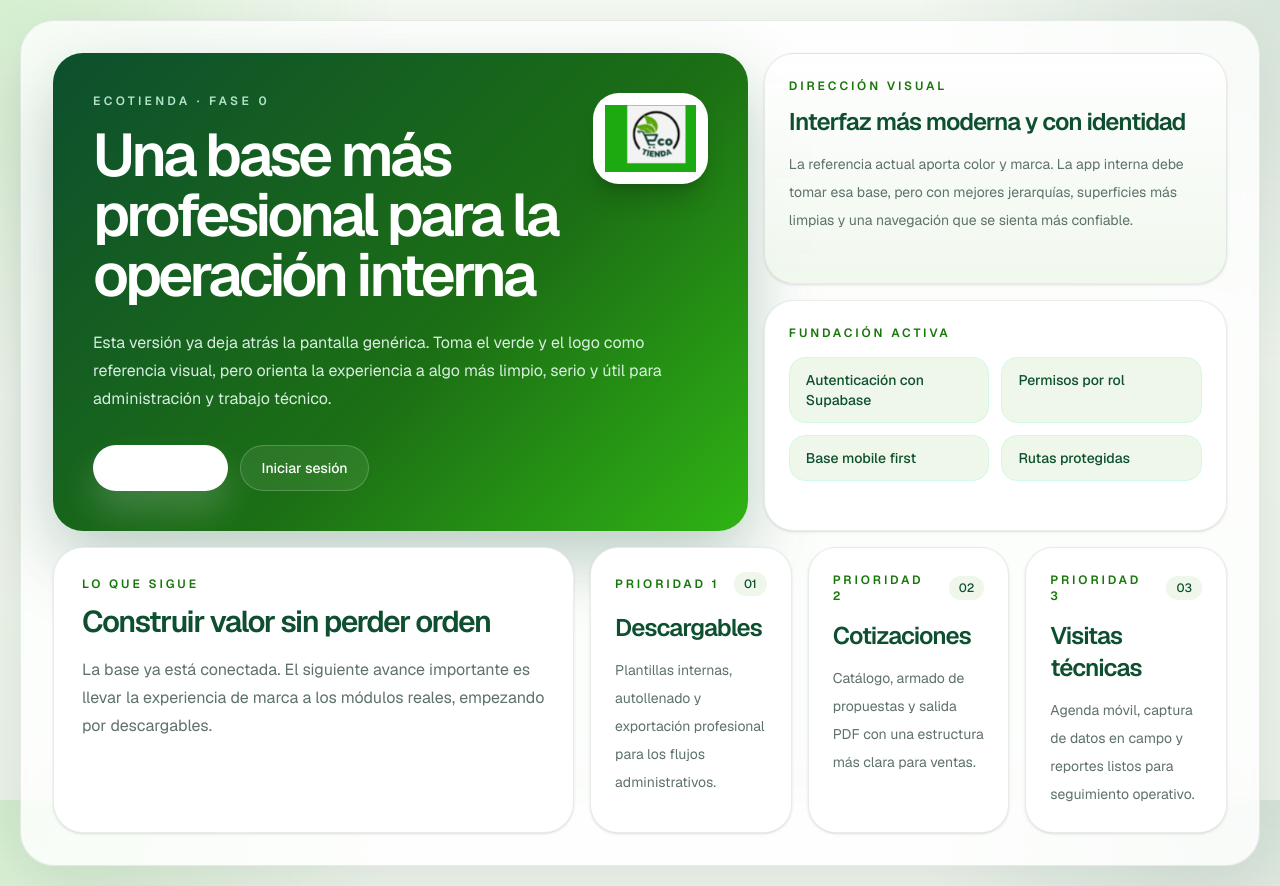
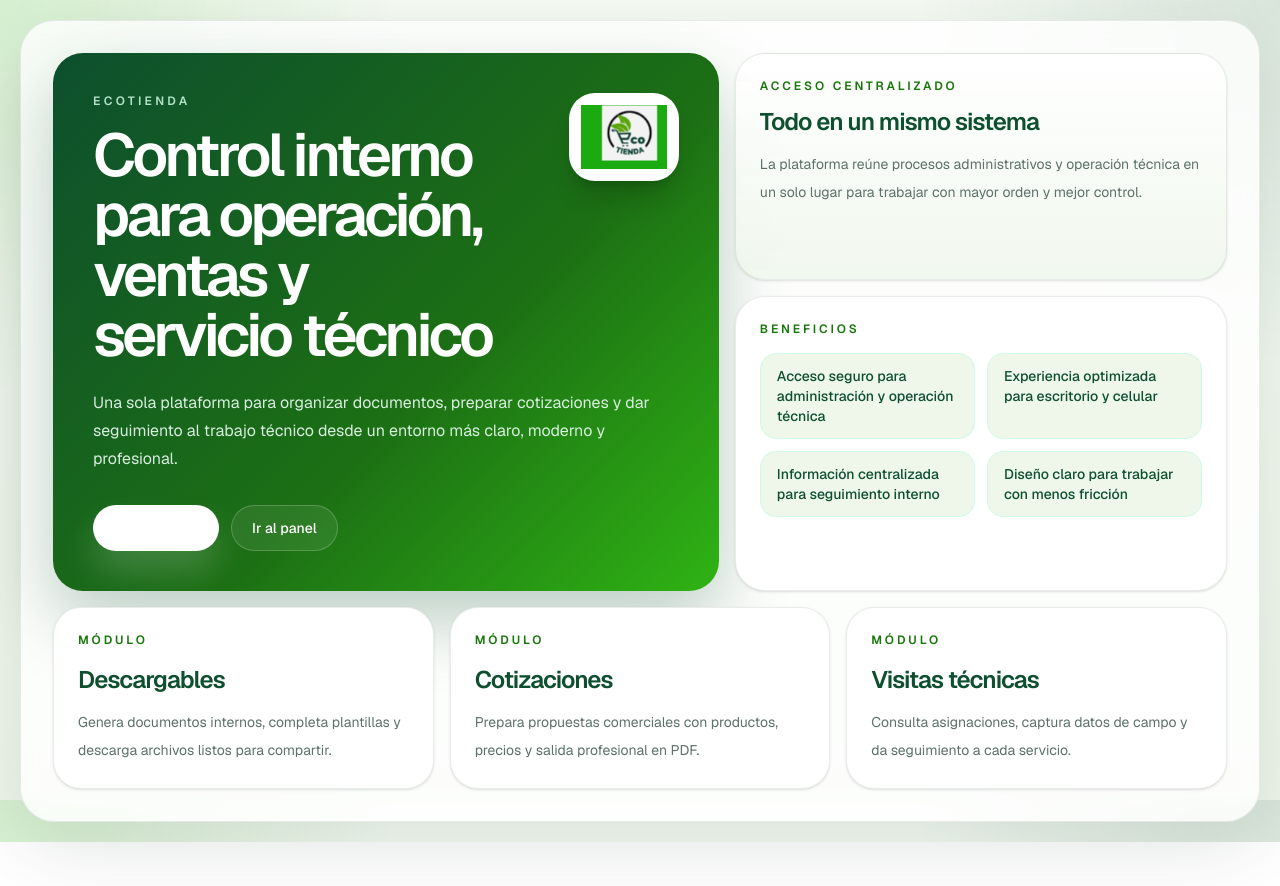
Before and after one commit to SebastianV75/EcoTienda, a Next.js app: page / in a window 1280 px wide. After the commit the page ends 842 px from the top, so only its background shows below. Built offline with nearby package versions, Linux system fonts and the light colour scheme.

Commit message:
feat(auth,ui): harden sign-in flow and branded shell

```diff
--- a/src/app/admin/page.tsx
+++ b/src/app/admin/page.tsx
@@ -1,23 +1,51 @@
+import Link from "next/link";
+
 import { AppShell } from "@/components/app-shell";
 import { SetupNotice } from "@/components/setup-notice";
 import { getCurrentUser, requireRole } from "@/features/auth/session";
 import { hasSupabaseEnv } from "@/lib/env";
 
-const adminHighlights = [
+const quickActions = [
 	{
-		title: "Permisos listos",
+		title: "Clientes",
 		description:
-			"La autenticación y la separación por roles ya están preparadas para los módulos reales.",
+			"Registro base para datos de contacto, RPU y ubicación reutilizable en plantillas.",
+		href: "/admin/clients",
+		cta: "Abrir clientes",
 	},
 	{
-		title: "Prioridad clara",
+		title: "Descargables",
 		description:
-			"Descargables sigue siendo el primer módulo a liberar después de la Fase 0.",
+			"Plantillas y documentos internos listos para completar y descargar.",
+		href: "/admin/documents",
+		cta: "Abrir módulo",
 	},
 	{
-		title: "Ruta de crecimiento",
+		title: "Cotizaciones",
 		description:
-			"Cotizaciones y visitas técnicas ya tienen una estructura base estable dentro del sistema.",
+			"Preparación de propuestas con productos, precios y salida en PDF.",
+		href: "/admin/quotations",
+		cta: "Ver cotizaciones",
+	},
+	{
+		title: "Visitas técnicas",
+		description:
+			"Seguimiento a servicios, agenda operativa y captura de trabajo en campo.",
+		href: "/admin/visits",
+		cta: "Revisar agenda",
+	},
+];
+
+const supportCards = [
+	{
+		title: "Configuración",
+		description:
+			"Administra accesos, datos generales y parámetros del sistema.",
+	},
+	{
+		title: "Operación centralizada",
+		description:
+			"Mantén documentos, cotizaciones y seguimiento técnico dentro del mismo entorno.",
 	},
 ];
 
@@ -29,53 +57,65 @@ export default async function AdminPage() {
 	return (
 		<AppShell
 			role="admin"
-			title="Base de administración"
-			description="Una entrada más clara y profesional para operar descargables, cotizaciones, visitas y configuración."
+			title="Panel administrativo"
+			description="Accede a los módulos principales y organiza la operación interna desde un solo lugar."
 			email={user?.email}
 		>
 			<div className="space-y-4">
 				{!hasSupabaseEnv() ? <SetupNotice /> : null}
 
-				<section className="grid gap-4 xl:grid-cols-[1.2fr_0.8fr]">
+				<section className="grid gap-4 xl:grid-cols-[1.15fr_0.85fr]">
 					<div className="rounded-[28px] bg-[linear-gradient(135deg,#0d4f2e,#2fb314)] p-6 text-white shadow-[0_24px_60px_rgba(13,79,46,0.22)] sm:p-7">
 						<p className="text-xs font-semibold uppercase tracking-[0.24em] text-emerald-100/80">
-							Vista general
+							Vista principal
 						</p>
-						<h3 className="mt-3 text-3xl font-semibold tracking-[-0.05em] text-balance">
-							La operación interna ya tiene una base mucho más seria
-						</h3>
+						<h2 className="mt-3 text-3xl font-semibold tracking-[-0.05em] text-balance">
+							Gestiona la operación diaria con una vista clara y centralizada
+						</h2>
 						<p className="mt-4 max-w-2xl text-sm leading-7 text-emerald-50/90 sm:text-base">
-							Esta pantalla ya no es solo un placeholder. Ahora marca la línea
-							visual y funcional desde la que crecerán los módulos del sistema.
+							Desde aquí puedes entrar a los módulos principales del sistema y
+							mantener bajo control documentos, ventas y trabajo técnico.
 						</p>
 					</div>
 
-					<div className="rounded-[28px] border border-[var(--border-soft)] bg-white p-6 shadow-sm sm:p-7">
-						<p className="text-xs font-semibold uppercase tracking-[0.24em] text-[var(--brand-strong)]">
-							Estado
-						</p>
-						<h3 className="mt-3 text-2xl font-semibold tracking-[-0.04em] text-[var(--brand-deep)]">
-							Fase 0 activa
-						</h3>
-						<p className="mt-3 text-sm leading-7 text-[var(--muted)]">
-							La base técnica, la autenticación y la estructura visual ya están
-							conectadas para dar el siguiente paso.
-						</p>
+					<div className="grid gap-4">
+						{supportCards.map((item) => (
+							<article
+								key={item.title}
+								className="rounded-[28px] border border-[var(--border-soft)] bg-white p-6 shadow-sm sm:p-7"
+							>
+								<p className="text-xs font-semibold uppercase tracking-[0.24em] text-[var(--brand-strong)]">
+									{item.title}
+								</p>
+								<p className="mt-3 text-sm leading-7 text-[var(--muted)]">
+									{item.description}
+								</p>
+							</article>
+						))}
 					</div>
 				</section>
 
-				<section className="grid gap-4 md:grid-cols-3">
-					{adminHighlights.map((item) => (
+				<section className="grid gap-4 md:grid-cols-2 xl:grid-cols-4">
+					{quickActions.map((item) => (
 						<article
 							key={item.title}
 							className="rounded-[26px] border border-[var(--border-soft)] bg-white p-6 shadow-sm transition duration-200 ease-out hover:-translate-y-0.5 hover:shadow-[0_18px_45px_rgba(13,79,46,0.09)]"
 						>
 							<p className="text-xs font-semibold uppercase tracking-[0.24em] text-[var(--brand-strong)]">
+								Módulo
+							</p>
+							<h3 className="mt-4 text-2xl font-semibold tracking-[-0.04em] text-[var(--brand-deep)]">
 								{item.title}
-							</p>
-							<p className="mt-4 text-sm leading-7 text-[var(--muted)]">
+							</h3>
+							<p className="mt-3 text-sm leading-7 text-[var(--muted)]">
 								{item.description}
 							</p>
+							<Link
+								href={item.href}
+								className="mt-5 inline-flex rounded-full bg-[var(--surface-strong)] px-4 py-2 text-sm font-medium text-[var(--brand-deep)] transition duration-200 ease-out hover:bg-emerald-100"
+							>
+								{item.cta}
+							</Link>
 						</article>
 					))}
 				</section>
--- a/src/app/auth/sign-in/page.tsx
+++ b/src/app/auth/sign-in/page.tsx
@@ -18,75 +18,100 @@ export default async function SignInPage() {
 	}
 
 	return (
-		<main className="px-3 py-3 sm:px-5 sm:py-5">
-			<section className="mx-auto grid min-h-[calc(100vh-24px)] w-full max-w-6xl overflow-hidden rounded-[34px] border border-[var(--border-soft)] bg-[rgba(255,255,255,0.84)] shadow-[var(--shadow)] backdrop-blur-sm lg:grid-cols-[0.95fr_1.05fr]">
-				<div className="relative overflow-hidden bg-[linear-gradient(155deg,#0d4f2e,#1b6b12_55%,#2fb314)] p-6 text-white sm:p-8 lg:p-10">
-					<div className="absolute inset-0 bg-[radial-gradient(circle_at_top_right,rgba(255,255,255,0.18),transparent_28%)]" />
-					<div className="relative">
-						<div className="inline-flex rounded-[26px] bg-white p-3 shadow-xl shadow-black/15">
+		<main className="px-2 py-2 sm:px-4 sm:py-4">
+			<section className="mx-auto flex min-h-[calc(100vh-16px)] w-full max-w-md items-center justify-center rounded-[28px] border border-[var(--border-soft)] bg-[rgba(255,255,255,0.9)] p-3 shadow-[var(--shadow)] backdrop-blur-sm sm:max-w-lg sm:p-4 lg:min-h-[calc(100vh-32px)] lg:max-w-5xl lg:p-6">
+				<div className="grid w-full overflow-hidden rounded-[24px] bg-white lg:grid-cols-[0.92fr_1.08fr] lg:rounded-[32px]">
+					<div className="hidden bg-[linear-gradient(160deg,#0d4f2e_0%,#166122_45%,#2fb314_100%)] p-10 text-white lg:flex lg:flex-col lg:justify-between">
+						<div>
+							<div className="inline-flex rounded-[24px] bg-white p-3 shadow-xl shadow-black/15">
 								<Image
 									src="/ecotienda-logo-temp.png"
 									alt="Logo temporal de EcoTienda"
-								width={120}
-								height={88}
+									width={112}
+									height={84}
 									className="h-auto w-[96px] object-contain"
 									priority
 								/>
 							</div>
+							<p className="mt-8 text-xs font-semibold uppercase tracking-[0.28em] text-emerald-100/85">
+								EcoTienda
+							</p>
+							<h1 className="mt-4 max-w-sm text-4xl font-semibold tracking-[-0.06em] text-balance lg:text-[3.1rem] lg:leading-[1.02]">
+								Acceso interno simple, claro y seguro
+							</h1>
+							<p className="mt-5 max-w-md text-sm leading-7 text-emerald-50/90 sm:text-base">
+								Entra con tu cuenta para continuar con documentos, cotizaciones
+								y seguimiento técnico desde una sola plataforma.
+							</p>
+						</div>
 
-						<p className="mt-8 text-xs font-semibold uppercase tracking-[0.28em] text-emerald-100/85">
-							Acceso seguro
+						<p className="max-w-sm text-sm leading-6 text-emerald-50/80">
+							Diseñado para administración y operación técnica con una
+							experiencia más limpia y enfocada.
 						</p>
-						<h1 className="mt-4 max-w-md text-4xl font-semibold tracking-[-0.06em] text-balance sm:text-5xl">
-							Entra al centro operativo de EcoTienda
-						</h1>
-						<p className="mt-5 max-w-lg text-sm leading-7 text-emerald-50/90 sm:text-base">
-							Esta base ya conecta autenticación, permisos y navegación principal.
-							 Desde aquí cada usuario entra al área que le corresponde.
+					</div>
+
+					<div className="flex items-center p-4 sm:p-6 lg:p-10">
+						<div className="w-full rounded-[22px] border border-[var(--border-soft)] bg-white p-5 shadow-sm sm:rounded-[26px] sm:p-7 lg:border-0 lg:p-0 lg:shadow-none">
+							<div className="lg:hidden">
+								<div className="flex items-center gap-3">
+									<div className="inline-flex rounded-[18px] bg-[var(--surface-strong)] p-2.5">
+										<Image
+											src="/ecotienda-logo-temp.png"
+											alt="Logo temporal de EcoTienda"
+											width={80}
+											height={60}
+											className="h-auto w-[64px] object-contain"
+											priority
+										/>
+									</div>
+									<div>
+										<p className="text-[11px] font-semibold uppercase tracking-[0.26em] text-[var(--brand-strong)]">
+											EcoTienda
+										</p>
+										<p className="mt-1 text-sm text-[var(--muted)]">
+											Acceso interno
 										</p>
 									</div>
 								</div>
+								<h1 className="mt-5 text-2xl font-semibold tracking-[-0.05em] text-[var(--brand-deep)] sm:text-3xl">
+									Inicia sesión con tu cuenta
+								</h1>
+								<p className="mt-3 text-sm leading-6 text-[var(--muted)]">
+									Continúa con tus tareas desde una plataforma centralizada.
+								</p>
+							</div>
 
-				<div className="flex items-center p-6 sm:p-8 lg:p-10">
-					<div className="w-full rounded-[30px] border border-[var(--border-soft)] bg-white p-6 shadow-sm sm:p-8">
+							<div className="hidden lg:block">
 								<p className="text-xs font-semibold uppercase tracking-[0.24em] text-[var(--brand-strong)]">
-							Iniciar sesión
+									Acceso de usuarios
 								</p>
 								<h2 className="mt-3 text-3xl font-semibold tracking-[-0.05em] text-[var(--brand-deep)]">
-							Accede con tu cuenta asignada
+									Inicia sesión con tu cuenta asignada
 								</h2>
 								<p className="mt-3 text-sm leading-7 text-[var(--muted)]">
-							Los administradores entran al panel principal y los técnicos al área
-							móvil de trabajo.
-						</p>
-
-						<div className="mt-6 rounded-[24px] border border-emerald-100 bg-[var(--surface-strong)] p-4 text-sm text-[var(--brand-deep)]">
-							<p>
-								Estado del entorno:{" "}
-								<span className="font-medium">
-									{isConfigured ? "configurado" : "faltan claves"}
-								</span>
-							</p>
-							<p className="mt-2 text-[13px] leading-6 text-[var(--muted)]">
-								Claves requeridas: <code>NEXT_PUBLIC_SUPABASE_URL</code> y <code>NEXT_PUBLIC_SUPABASE_PUBLISHABLE_KEY</code>
+									Usa tus credenciales para entrar al área administrativa o al
+									espacio móvil de trabajo según tu perfil.
 								</p>
 							</div>
 
 							{isConfigured ? (
 								<SignInForm />
 							) : (
-							<p className="mt-6 rounded-[24px] border border-amber-200 bg-amber-50 px-4 py-3 text-sm text-amber-900">
-								Todavía faltan las claves de Supabase en este entorno.
-							</p>
+								<div className="mt-6 rounded-[18px] border border-amber-200 bg-amber-50 px-4 py-4 text-sm leading-6 text-amber-900 sm:mt-8 sm:rounded-[20px]">
+									El acceso no está disponible temporalmente. Completa la
+									configuración del entorno para habilitar el inicio de sesión.
+								</div>
 							)}
 
-						<div className="mt-6 flex flex-wrap gap-3">
+							<div className="mt-6 flex flex-col gap-3 text-sm text-[var(--muted)] sm:flex-row sm:flex-wrap sm:items-center">
 								<Link
 									href="/"
-								className="rounded-full border border-[var(--border-soft)] bg-white px-4 py-2.5 text-sm font-medium text-[var(--brand-deep)] transition duration-200 ease-out hover:border-emerald-200"
+									className="font-medium text-[var(--brand-deep)] transition duration-200 ease-out hover:text-[var(--brand-strong)]"
 								>
 									Volver al inicio
 								</Link>
+							</div>
 						</div>
 					</div>
 				</div>
--- a/src/app/page.tsx
+++ b/src/app/page.tsx
@@ -4,44 +4,41 @@ import Link from "next/link";
 const modules = [
 	{
 		title: "Descargables",
-		priority: "Prioridad 1",
 		description:
-			"Plantillas internas, autollenado y exportación profesional para los flujos administrativos.",
+			"Genera documentos internos, completa plantillas y descarga archivos listos para compartir.",
 	},
 	{
 		title: "Cotizaciones",
-		priority: "Prioridad 2",
 		description:
-			"Catálogo, armado de propuestas y salida PDF con una estructura más clara para ventas.",
+			"Prepara propuestas comerciales con productos, precios y salida profesional en PDF.",
 	},
 	{
 		title: "Visitas técnicas",
-		priority: "Prioridad 3",
 		description:
-			"Agenda móvil, captura de datos en campo y reportes listos para seguimiento operativo.",
+			"Consulta asignaciones, captura datos de campo y da seguimiento a cada servicio.",
 	},
 ];
 
-const highlights = [
-	"Autenticación con Supabase",
-	"Permisos por rol",
-	"Base mobile first",
-	"Rutas protegidas",
+const benefits = [
+	"Acceso seguro para administración y operación técnica",
+	"Experiencia optimizada para escritorio y celular",
+	"Información centralizada para seguimiento interno",
+	"Diseño claro para trabajar con menos fricción",
 ];
 
 export default function HomePage() {
 	return (
 		<main className="px-3 py-3 sm:px-5 sm:py-5">
 			<section className="mx-auto flex min-h-[calc(100vh-24px)] w-full max-w-7xl flex-col gap-4 rounded-[34px] border border-[var(--border-soft)] bg-[rgba(255,255,255,0.8)] p-4 shadow-[var(--shadow)] backdrop-blur-sm sm:p-6 lg:p-8">
-				<div className="grid gap-4 lg:grid-cols-[1.2fr_0.8fr]">
+				<div className="grid gap-4 lg:grid-cols-[1.15fr_0.85fr]">
 					<div className="overflow-hidden rounded-[30px] bg-[linear-gradient(135deg,#0d4f2e,#1c6f14_58%,#2fb314)] p-6 text-white shadow-[0_28px_70px_rgba(13,79,46,0.28)] sm:p-8 lg:p-10">
 						<div className="flex items-start justify-between gap-4">
 							<div>
 								<p className="text-xs font-semibold uppercase tracking-[0.28em] text-emerald-100/85">
-									EcoTienda · Fase 0
+									EcoTienda
 								</p>
 								<h1 className="mt-4 max-w-xl text-4xl font-semibold tracking-[-0.06em] text-balance sm:text-5xl lg:text-6xl">
-									Una base más profesional para la operación interna
+									Control interno para operación, ventas y servicio técnico
 								</h1>
 							</div>
 							<div className="rounded-[26px] bg-white p-3 shadow-xl shadow-black/15">
@@ -57,23 +54,23 @@ export default function HomePage() {
 						</div>
 
 						<p className="mt-6 max-w-2xl text-sm leading-7 text-emerald-50/90 sm:text-base">
-							Esta versión ya deja atrás la pantalla genérica. Toma el verde y el
-							logo como referencia visual, pero orienta la experiencia a algo más
-							limpio, serio y útil para administración y trabajo técnico.
+							Una sola plataforma para organizar documentos, preparar
+							cotizaciones y dar seguimiento al trabajo técnico desde un entorno
+							más claro, moderno y profesional.
 						</p>
 
 						<div className="mt-8 flex flex-wrap gap-3">
 							<Link
-								href="/admin"
+								href="/auth/sign-in"
 								className="rounded-full bg-white px-5 py-3 text-sm font-medium text-[var(--brand-deep)] shadow-[0_20px_35px_rgba(255,255,255,0.18)] transition duration-200 ease-out hover:bg-emerald-50"
 							>
-								Entrar al panel
+								Iniciar sesión
 							</Link>
 							<Link
-								href="/auth/sign-in"
+								href="/admin"
 								className="rounded-full border border-white/20 bg-white/8 px-5 py-3 text-sm font-medium text-white transition duration-200 ease-out hover:bg-white/12"
 							>
-								Iniciar sesión
+								Ir al panel
 							</Link>
 						</div>
 					</div>
@@ -81,24 +78,23 @@ export default function HomePage() {
 					<div className="grid gap-4">
 						<div className="rounded-[30px] border border-[var(--border-soft)] bg-[linear-gradient(180deg,rgba(255,255,255,0.95),rgba(239,247,236,0.9))] p-6 shadow-sm">
 							<p className="text-xs font-semibold uppercase tracking-[0.24em] text-[var(--brand-strong)]">
-								Dirección visual
+								Acceso centralizado
 							</p>
 							<h2 className="mt-3 text-2xl font-semibold tracking-[-0.04em] text-[var(--brand-deep)]">
-								Interfaz más moderna y con identidad
+								Todo en un mismo sistema
 							</h2>
 							<p className="mt-3 text-sm leading-7 text-[var(--muted)]">
-								La referencia actual aporta color y marca. La app interna debe tomar
-								esa base, pero con mejores jerarquías, superficies más limpias y una
-								navegación que se sienta más confiable.
+								La plataforma reúne procesos administrativos y operación técnica
+								en un solo lugar para trabajar con mayor orden y mejor control.
 							</p>
 						</div>
 
 						<div className="rounded-[30px] border border-[var(--border-soft)] bg-white p-6 shadow-sm">
 							<p className="text-xs font-semibold uppercase tracking-[0.24em] text-[var(--brand-strong)]">
-								Fundación activa
+								Beneficios
 							</p>
 							<div className="mt-4 grid gap-3 sm:grid-cols-2">
-								{highlights.map((item) => (
+								{benefits.map((item) => (
 									<div
 										key={item}
 										className="rounded-2xl border border-emerald-100 bg-[var(--surface-strong)] px-4 py-3 text-sm font-medium text-[var(--brand-deep)]"
@@ -111,44 +107,23 @@ export default function HomePage() {
 					</div>
 				</div>
 
-				<section className="grid gap-4 lg:grid-cols-[0.9fr_1.1fr]">
-					<div className="rounded-[30px] border border-[var(--border-soft)] bg-white p-6 shadow-sm sm:p-7">
-						<p className="text-xs font-semibold uppercase tracking-[0.24em] text-[var(--brand-strong)]">
-							Lo que sigue
-						</p>
-						<h2 className="mt-3 text-3xl font-semibold tracking-[-0.05em] text-[var(--brand-deep)]">
-							Construir valor sin perder orden
-						</h2>
-						<p className="mt-4 max-w-xl text-sm leading-7 text-[var(--muted)] sm:text-base">
-							La base ya está conectada. El siguiente avance importante es llevar
-							la experiencia de marca a los módulos reales, empezando por
-							descargables.
-						</p>
-					</div>
-
-					<div className="grid gap-4 md:grid-cols-3">
-						{modules.map((module, index) => (
+				<section className="grid gap-4 md:grid-cols-3">
+					{modules.map((module) => (
 						<article
 							key={module.title}
 							className="group rounded-[28px] border border-[var(--border-soft)] bg-white p-6 shadow-sm transition duration-200 ease-out hover:-translate-y-0.5 hover:shadow-[0_22px_55px_rgba(13,79,46,0.10)]"
 						>
-								<div className="flex items-center justify-between gap-3">
 							<p className="text-xs font-semibold uppercase tracking-[0.24em] text-[var(--brand-strong)]">
-										{module.priority}
+								Módulo
 							</p>
-									<span className="rounded-full bg-[var(--surface-strong)] px-2.5 py-1 text-xs font-medium text-[var(--brand-deep)]">
-										0{index + 1}
-									</span>
-								</div>
-								<h3 className="mt-4 text-2xl font-semibold tracking-[-0.04em] text-[var(--brand-deep)]">
+							<h2 className="mt-4 text-2xl font-semibold tracking-[-0.04em] text-[var(--brand-deep)]">
 								{module.title}
-								</h3>
+							</h2>
 							<p className="mt-3 text-sm leading-7 text-[var(--muted)]">
 								{module.description}
 							</p>
 						</article>
 					))}
-					</div>
 				</section>
 			</section>
 		</main>
--- a/src/components/auth-status.tsx
+++ b/src/components/auth-status.tsx
@@ -13,7 +13,9 @@ export function AuthStatus({ email }: AuthStatusProps) {
 			<p className="mt-2 text-sm leading-6 text-emerald-50/90">
 				Conectado como
 			</p>
-			<p className="mt-1 break-all text-sm font-medium text-white">{email ?? "Usuario desconocido"}</p>
+			<p className="mt-1 break-all text-sm font-medium text-white">
+				{email ?? "Usuario desconocido"}
+			</p>
 			<form action={signOutAction} className="mt-4">
 				<button
 					type="submit"
--- a/src/features/auth/actions.ts
+++ b/src/features/auth/actions.ts
@@ -30,7 +30,7 @@ export async function signInAction(
 
 	if (error) {
 		return {
-			error: error.message,
+			error: "No se pudo iniciar sesión. Verifica tu correo y contraseña.",
 		};
 	}
 
```
Also changed, not shown: src/components/app-shell.tsx (+7 -11 lines), src/components/setup-notice.tsx (+7 -1 lines), src/features/auth/sign-in-form.tsx (+15 -12 lines). Lines whose indentation alone changed are shown as unchanged.
